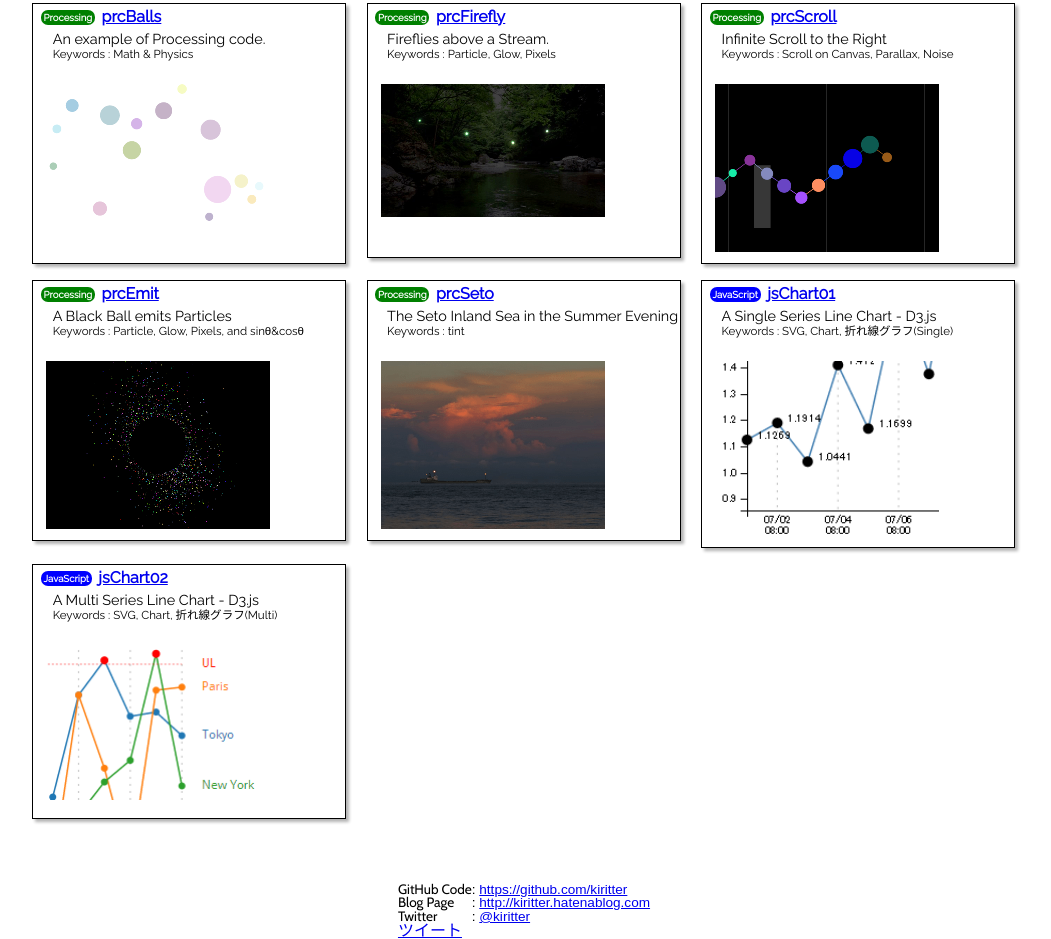
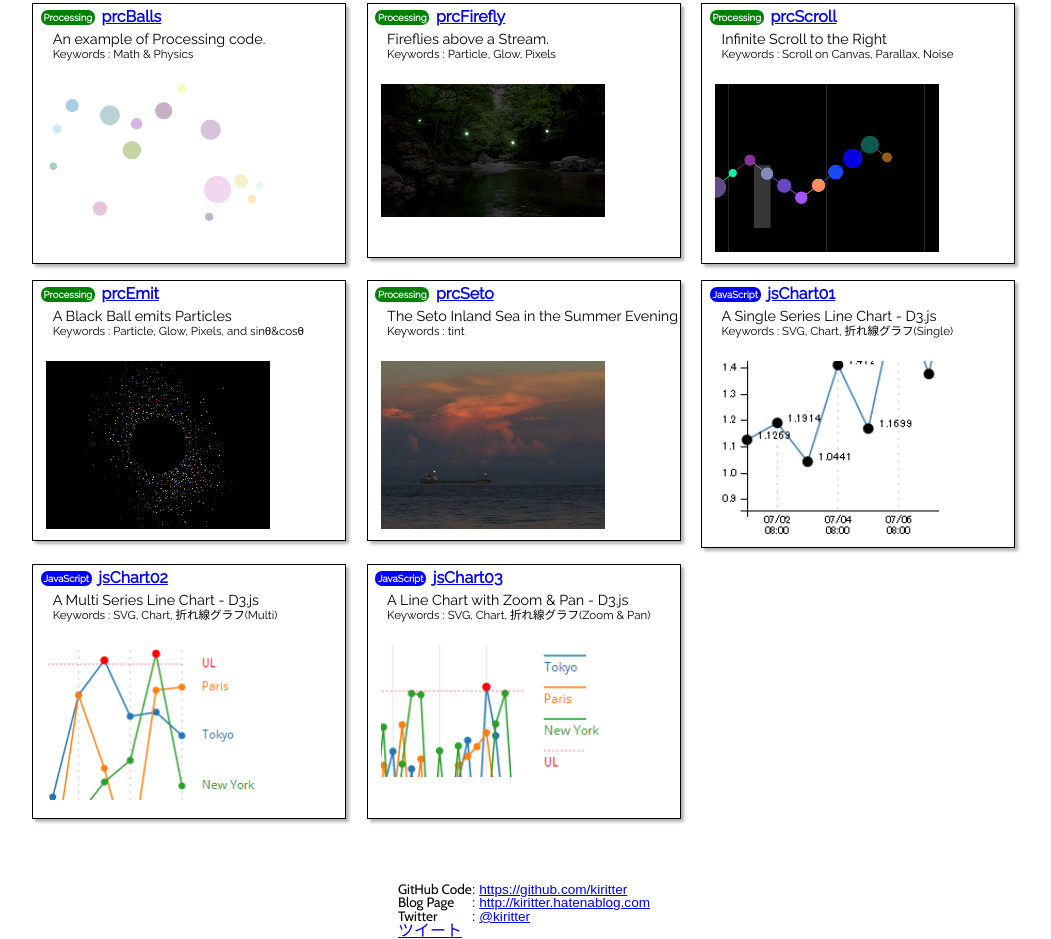
Before and after one commit to kiritter/kiritter.github.io, a plain HTML site: page index.html in a window 1280 px wide. Shown: the part 687-1626 px from the top of the page, without its empty margins (116-1167 px from the left). Drawn offline with nearby package versions, Linux system fonts and the light colour scheme; a web font is replaced by a local one.

Commit message:
Add jsChart03

```diff
--- a/index.html
+++ b/index.html
@@ -163,6 +163,20 @@
 					<img src="img/Chart02.png" width="223" height="154" alt="">
 				</a>
 			</article>
+			<article class="entry">
+				<h2>
+					<span class="tag tagJS">JavaScript</span>
+					<a target="_blank" href="http://kiritter.github.io/jsChart03/">jsChart03</a>
+				</h2>
+				<p>
+					A Line Chart with Zoom & Pan - D3.js
+					<br>
+					<span class="note">Keywords : SVG, Chart, 折れ線グラフ(Zoom & Pan)</span>
+				</p>
+				<a target="_blank" href="http://kiritter.github.io/jsChart03/">
+					<img src="img/Chart03.png" width="212" height="125" alt="">
+				</a>
+			</article>
 		</section>
 	</div>	<!-- end of #contens -->
 
```
Also changed, not shown: img/Chart03.png (added).
